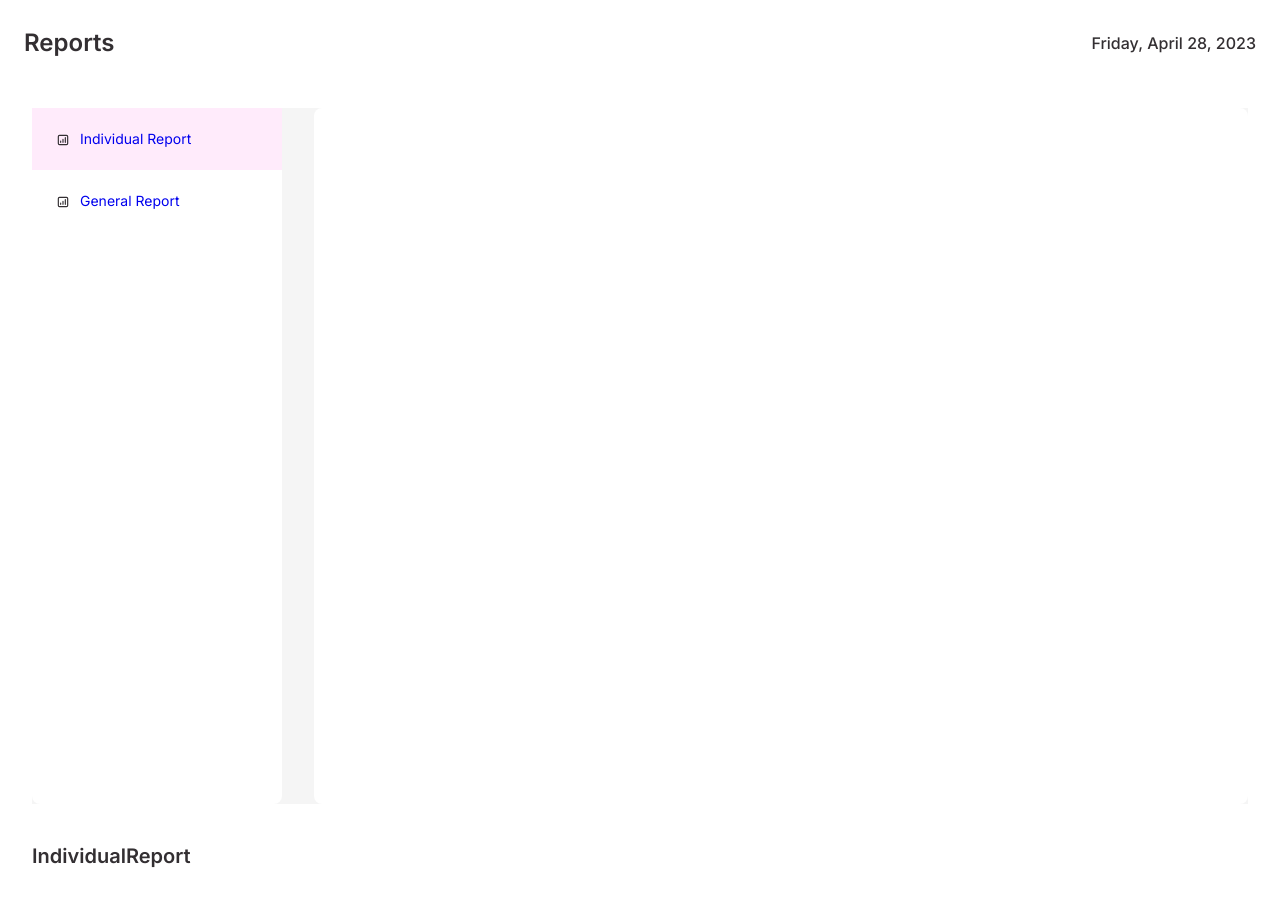
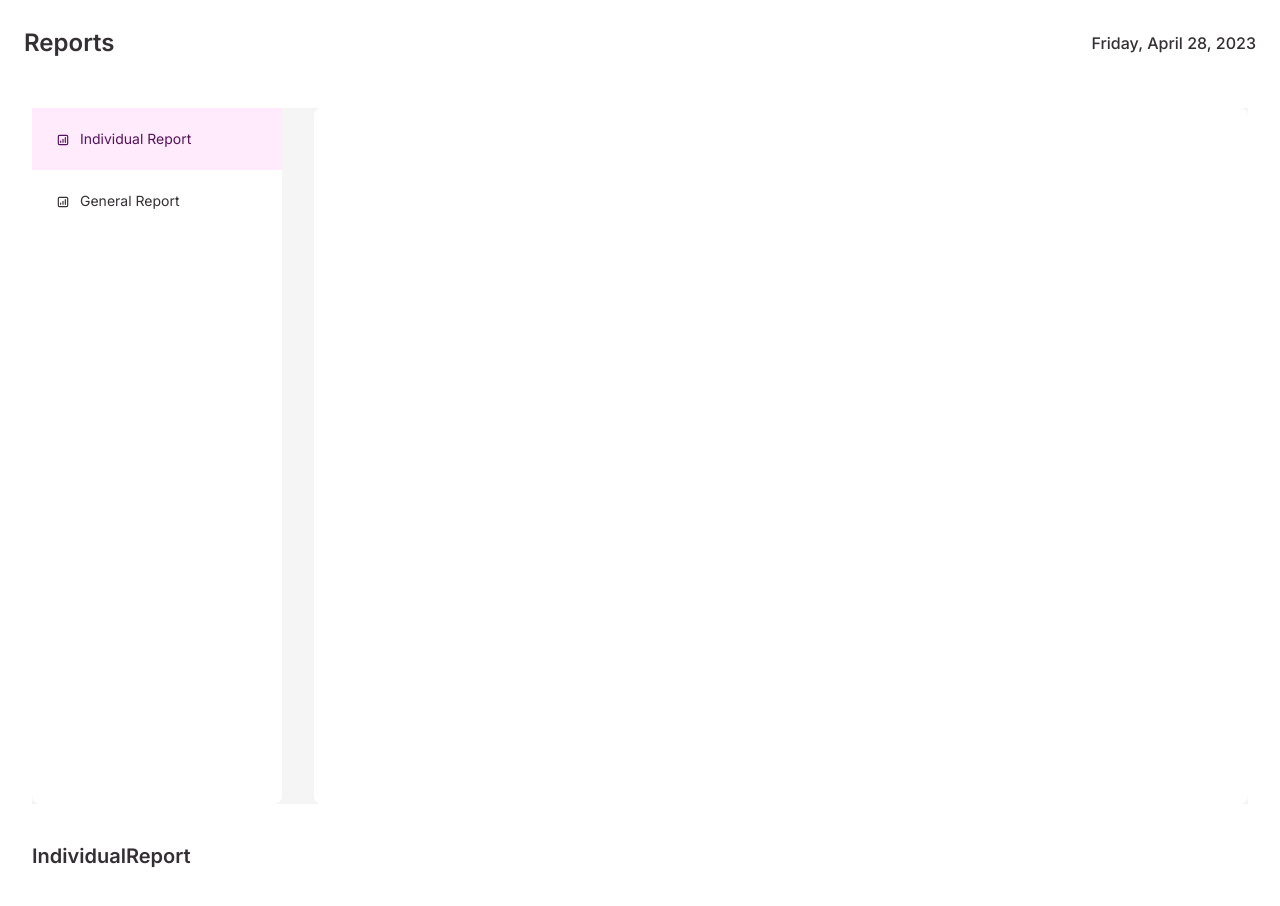
Before and after one commit to King-Mikaelson/vigilant-octo-enigma, a React (Create React App) app: page /test in a window 1280 px wide. Shown: the part 940-1846 px from the top of the page. Built offline with nearby package versions, Linux system fonts and the light colour scheme.

Commit message:
design corrections on Reports

```diff
--- a/src/features/report/index.tsx
+++ b/src/features/report/index.tsx
@@ -21,23 +21,23 @@ export default function ReportLayout() {
         <div className="reports-sidebar">
           <ul>
             <li
-              className={selectedItem === "individual" ? "selected" : ""}
+              className={selectedItem === "individual" ? "selected" : "base"}
               onClick={() => {handleItemClick("individual"); navigate("/reports/individual-report")}}
             >
               <span className="layout-icon">
-                <HiOutlineChartSquareBar/>
+                <HiOutlineChartSquareBar className="report__icons"/>
               </span>
 
-              <Link to="/reports/individual-report">Individual Report</Link>
+              <Link className="report__links" to="/reports/individual-report">Individual Report</Link>
             </li>
             <li
-              className={selectedItem === "general" ? "selected" : ""}
+              className={selectedItem === "general" ? "selected" : "base"}
               onClick={() => {handleItemClick("general"); navigate("/reports/general-report")}}
             >
               <span className="layout-icon">
-                <HiOutlineChartSquareBar />
+                <HiOutlineChartSquareBar className="report__icons" />
               </span>
-              <Link to="/reports/general-report">General Report</Link>
+              <Link className="report__links" to="/reports/general-report">General Report</Link>
             </li>
           </ul>
         </div>
--- a/src/styles/layout/_reportsLayout.scss
+++ b/src/styles/layout/_reportsLayout.scss
@@ -40,6 +40,18 @@
           }
           &.selected {
             background-color: $light-purple;
+
+            .report__links{
+              color: $primary-color;
+            }
+
+            .report__icons{
+              color: $primary-color;
+            }
+          }
+
+          .report__links{
+            color: $black-color;
           }
         }
       }
```
